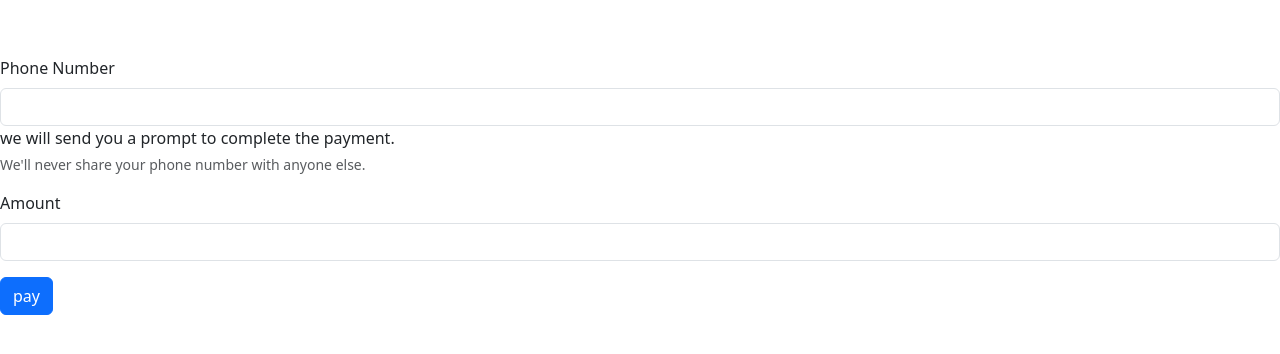
After one commit to zainajoy/JKUAT-DRAMA-CLUB, a Django app: template JKUAT-DRAMA-CLUB/jkuat_dramaproject/dramaapp/templates/dramaapp/mpesapayment.html in a window 1280 px wide. The commit adds this page. Shown: the top 354 px of the page. Run offline with Django 5.2, Linux system fonts and the light colour scheme; the template is opened without the code that fills it, so the values that code supplies are empty.

Commit message:
commit  updated on diffrents htmls documents

```diff
--- /dev/null
+++ b/JKUAT-DRAMA-CLUB/jkuat_dramaproject/dramaapp/templates/dramaapp/mpesapayment.html
@@ -0,0 +1,17 @@
+{% extends "main.html" %}
+{% block content %}
+<form action="", method="post">
+    {% csrf_token %}
+  <div class="mb-3">
+    <label for="phonenumber" class="form-label">Phone Number</label>
+    <input type="text" class="form-control" id="phonenumber" name="phonenumber" aria-describedby="phoneHelp" class="form-text">we will send you a prompt to complete the payment.
+    <div id="phoneHelp" class="form-text">We'll never share your phone number with anyone else.</div>
+  </div>
+  <div class="mb-3">
+    <label for="amount" class="form-label">Amount</label>
+    <input type="number" class="form-control" id="amount" name="amount">
+  </div>
+
+  <button type="submit" class="btn btn-primary">pay</button>
+</form>
+{% endblock %}
```
Also changed, not shown: JKUAT-DRAMA-CLUB/jkuat_dramaproject/dramaapp/templates/dramaapp/home.html (+4 -4 lines).
